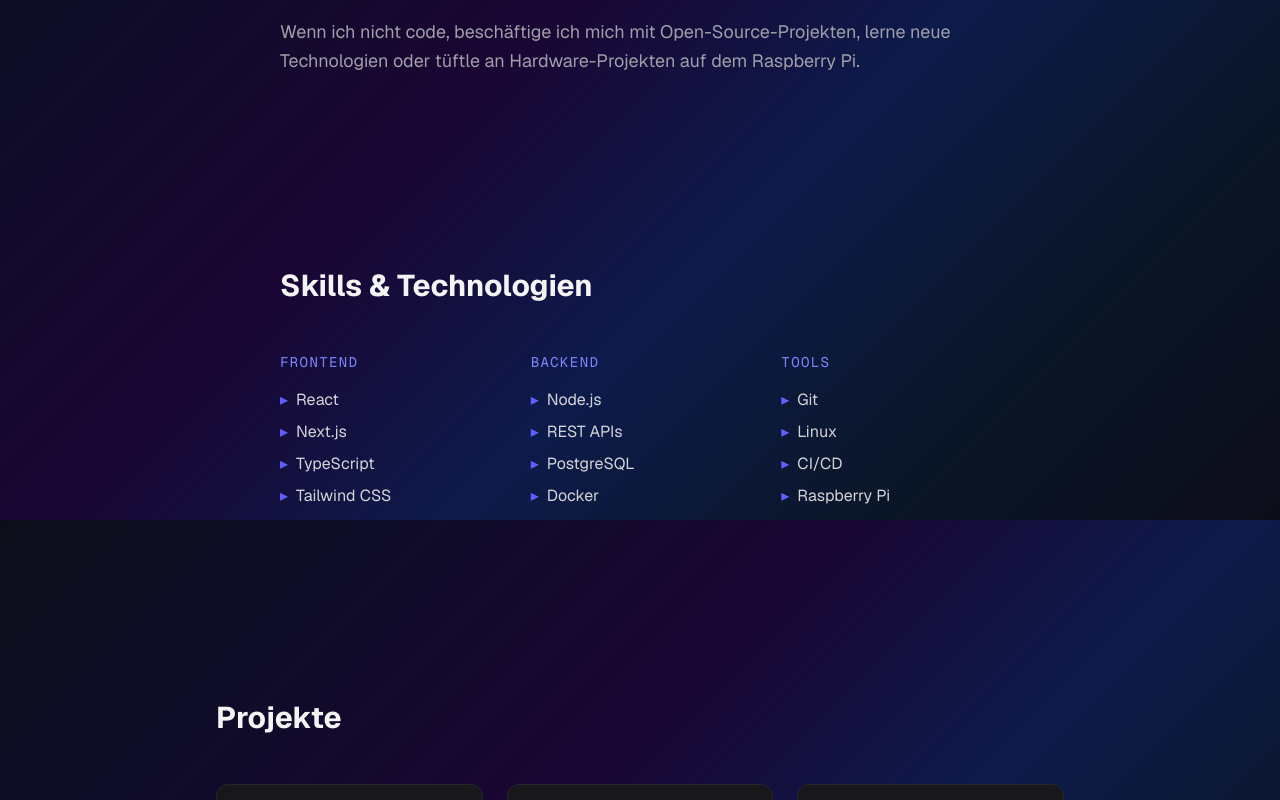
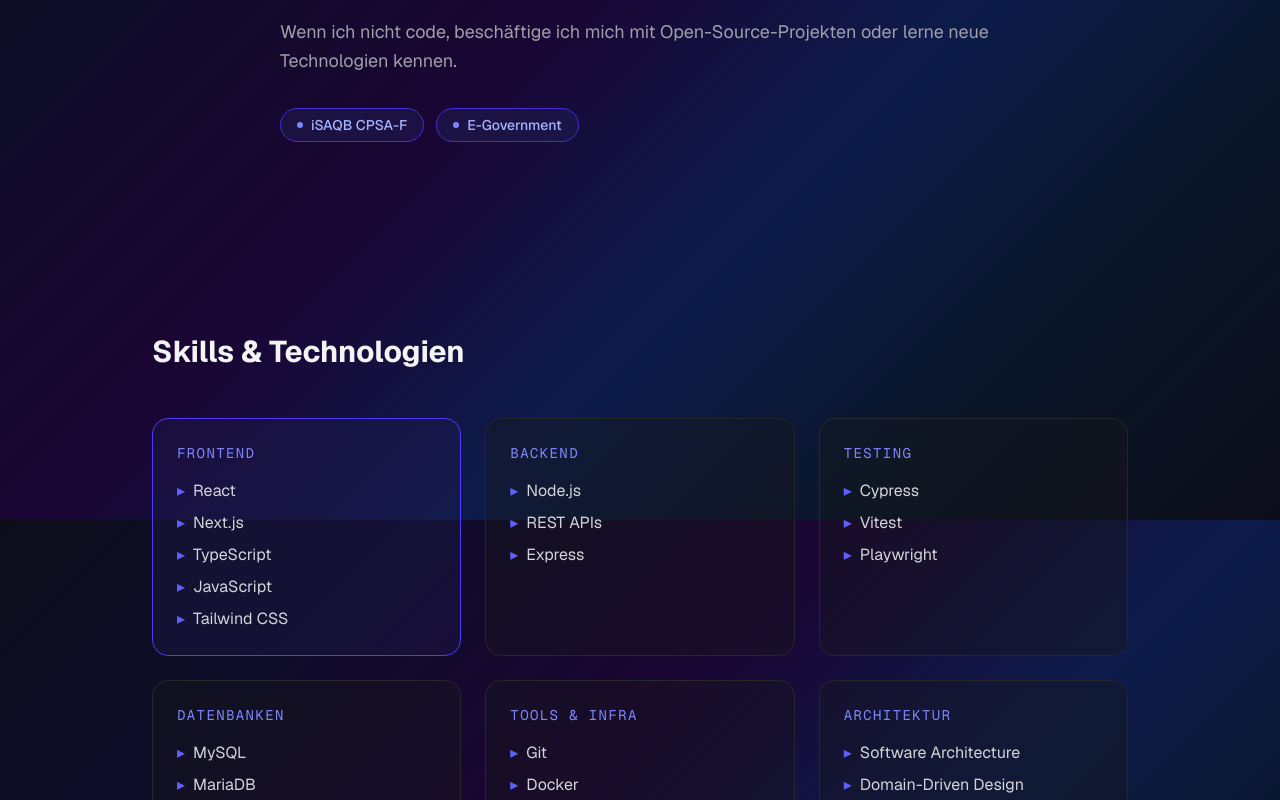
Before and after one commit to ch4oSj0k3r/sn-folio, a Next.js app: page / in a window 1280 px wide. Shown: the part 1080-1880 px from the top of the page. Built offline with nearby package versions, Linux system fonts and the light colour scheme.

Commit message:
feat: update skills grid and add certification badges to about section

```diff
--- a/src/components/sections/About.tsx
+++ b/src/components/sections/About.tsx
@@ -1,3 +1,8 @@
+const badges = [
+  { label: "iSAQB CPSA-F", description: "Certified Professional for Software Architecture" },
+  { label: "E-Government", description: "Erfahrung im Bereich digitale Verwaltungslösungen" },
+];
+
 export default function About() {
   return (
     <section id="about" className="py-24 px-6 max-w-3xl mx-auto">
@@ -10,10 +15,21 @@
           von der Konzeption bis zum Deployment.
         </p>
         <p>
-          Wenn ich nicht code, beschäftige ich mich mit Open-Source-Projekten,
-          lerne neue Technologien oder tüftle an Hardware-Projekten auf dem
-          Raspberry Pi.
+          Wenn ich nicht code, beschäftige ich mich mit Open-Source-Projekten
+          oder lerne neue Technologien kennen.
         </p>
+      </div>
+      <div className="flex flex-wrap gap-3 mt-8">
+        {badges.map(({ label, description }) => (
+          <span
+            key={label}
+            title={description}
+            className="inline-flex items-center gap-2 px-4 py-1.5 rounded-full text-sm font-medium border border-indigo-700 bg-indigo-950/60 text-indigo-300 cursor-default"
+          >
+            <span className="w-1.5 h-1.5 rounded-full bg-indigo-400 inline-block" />
+            {label}
+          </span>
+        ))}
       </div>
     </section>
   );
--- a/src/components/sections/Skills.tsx
+++ b/src/components/sections/Skills.tsx
@@ -1,18 +1,52 @@
 const skills = [
-  { category: "Frontend", items: ["React", "Next.js", "TypeScript", "Tailwind CSS"] },
-  { category: "Backend", items: ["Node.js", "REST APIs", "PostgreSQL", "Docker"] },
-  { category: "Tools", items: ["Git", "Linux", "CI/CD", "Raspberry Pi"] },
+  {
+    category: "Frontend",
+    items: ["React", "Next.js", "TypeScript", "JavaScript", "Tailwind CSS"],
+    highlight: true,
+  },
+  {
+    category: "Backend",
+    items: ["Node.js", "REST APIs", "Express"],
+    highlight: false,
+  },
+  {
+    category: "Testing",
+    items: ["Cypress", "Vitest", "Playwright"],
+    highlight: false,
+  },
+  {
+    category: "Datenbanken",
+    items: ["MySQL", "MariaDB", "MongoDB", "PostgreSQL"],
+    highlight: false,
+  },
+  {
+    category: "Tools & Infra",
+    items: ["Git", "Docker", "Linux", "CI/CD"],
+    highlight: false,
+  },
+  {
+    category: "Architektur",
+    items: ["Software Architecture", "Domain-Driven Design", "API Design"],
+    highlight: false,
+  },
 ];
 
 export default function Skills() {
   return (
-    <section id="skills" className="py-24 px-6 max-w-3xl mx-auto">
+    <section id="skills" className="py-24 px-6 max-w-5xl mx-auto">
       <h2 className="text-3xl font-bold text-zinc-100 mb-12">
         Skills &amp; Technologien
       </h2>
-      <div className="grid md:grid-cols-3 gap-8">
-        {skills.map(({ category, items }) => (
-          <div key={category}>
+      <div className="grid grid-cols-1 sm:grid-cols-2 lg:grid-cols-3 gap-6">
+        {skills.map(({ category, items, highlight }) => (
+          <div
+            key={category}
+            className={`rounded-2xl p-6 border ${
+              highlight
+                ? "border-indigo-600 bg-indigo-950/40"
+                : "border-zinc-800 bg-zinc-900/40"
+            }`}
+          >
             <h3 className="text-sm font-mono text-indigo-400 uppercase tracking-widest mb-4">
               {category}
             </h3>
```
